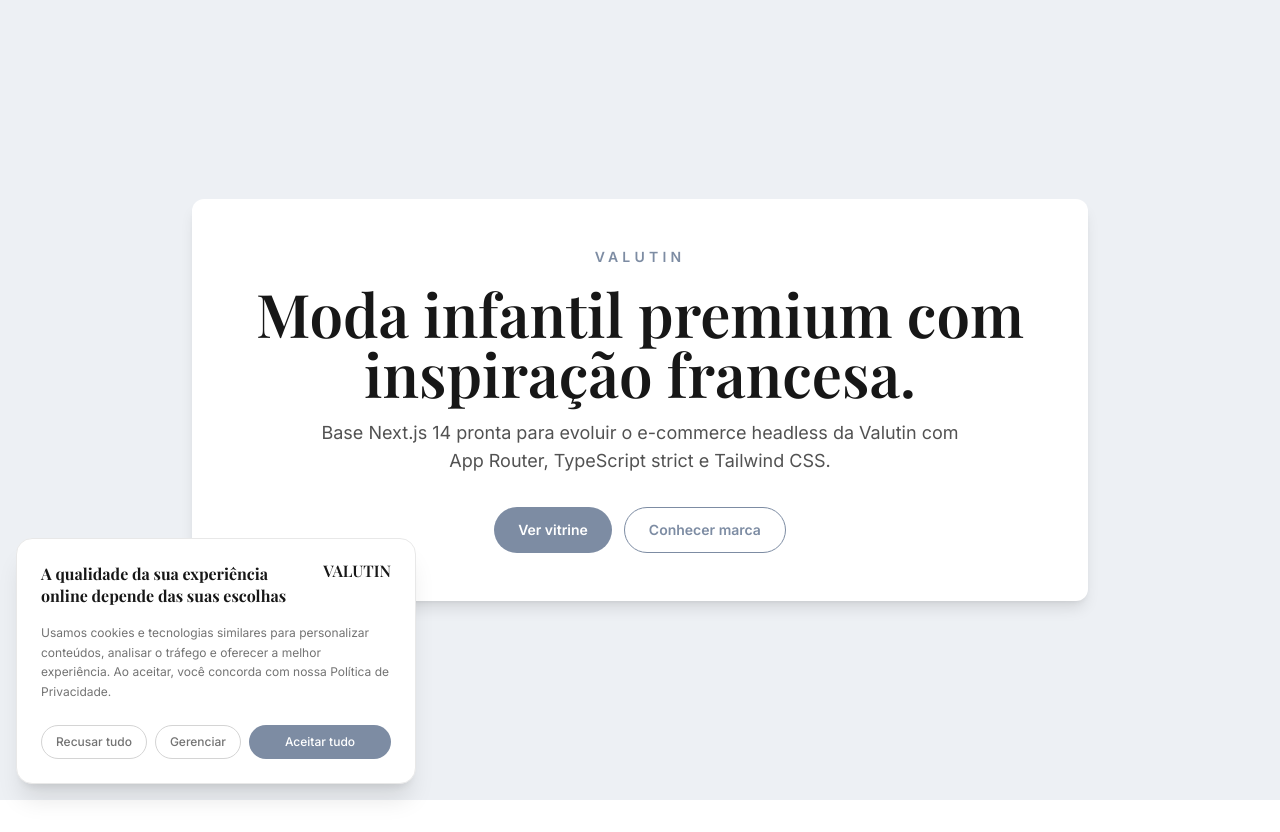
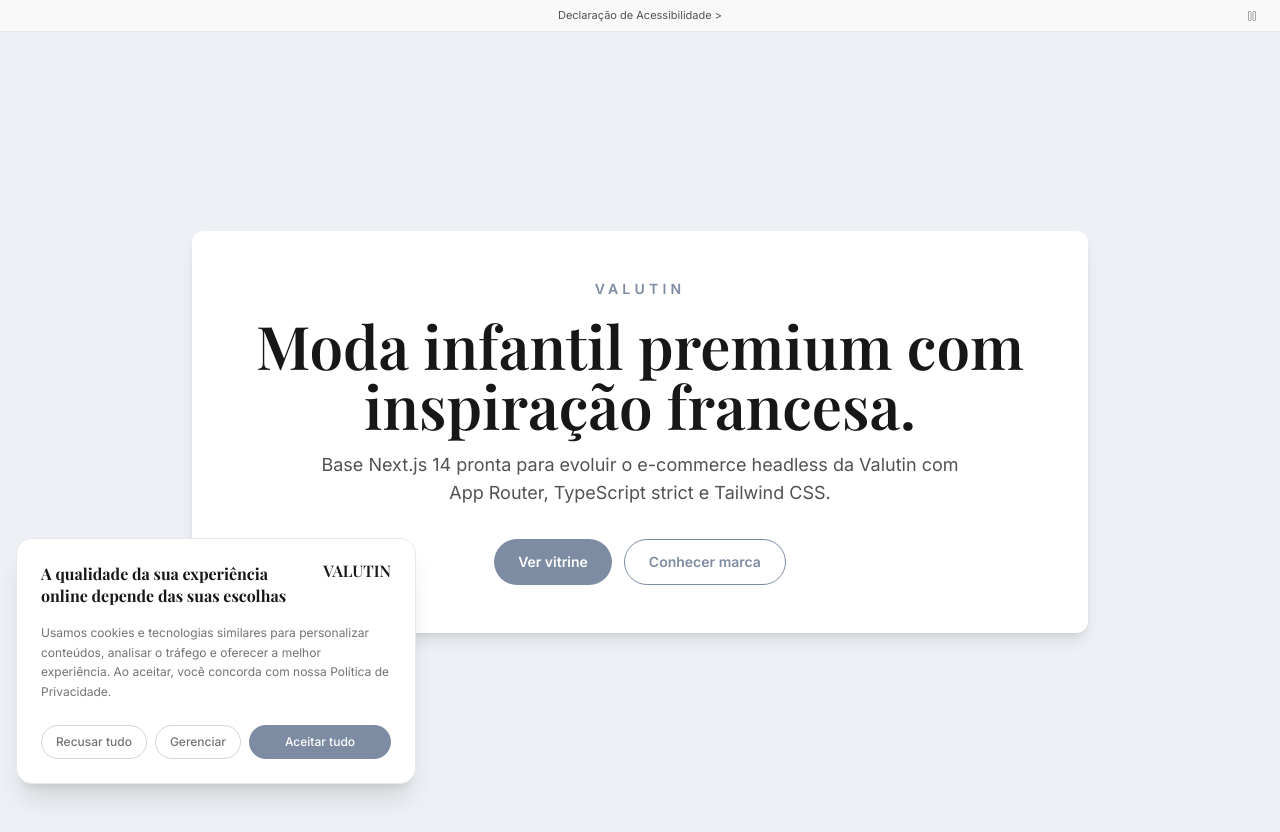
Before and after one commit to emeverton/valutin-ecommerce, a Next.js app: page / in a window 1280 px wide. Before the commit the page ends 800 px from the top, so only its background shows below. Built offline with nearby package versions, Linux system fonts and the light colour scheme.

Commit message:
feat: add animated Topbar with auto-rotation and pause control

```diff
--- a/src/app/layout.tsx
+++ b/src/app/layout.tsx
@@ -1,6 +1,7 @@
 import type { Metadata } from "next";
 import { Inter, Playfair_Display } from "next/font/google";
 import { CookieBanner } from "@/components/gdpr/CookieBanner";
+import { Topbar } from "@/components/layout/Topbar";
 import "./globals.css";
 
 const playfairDisplay = Playfair_Display({
@@ -34,6 +35,7 @@ export default function RootLayout({
       className={`${playfairDisplay.variable} ${inter.variable} h-full antialiased`}
     >
       <body className="flex min-h-full flex-col font-body">
+        <Topbar />
         {children}
         <CookieBanner />
       </body>
--- /dev/null
+++ b/src/components/layout/Topbar.tsx
@@ -0,0 +1,69 @@
+"use client";
+
+import { AnimatePresence, motion } from "framer-motion";
+import { Pause, Play } from "lucide-react";
+import { useEffect, useState } from "react";
+
+const messages = [
+  "Declaração de Acessibilidade >",
+  "Flores e Vestidos para Meninas 💐 — Ver Coleção",
+  "Mergulhe na Moda Praia 🏖️",
+];
+
+export function Topbar() {
+  const [currentIndex, setCurrentIndex] = useState(0);
+  const [isPausedByButton, setIsPausedByButton] = useState(false);
+  const [isHovered, setIsHovered] = useState(false);
+  const isPaused = isPausedByButton || isHovered;
+
+  useEffect(() => {
+    if (isPaused) {
+      return;
+    }
+
+    const intervalId = window.setInterval(() => {
+      setCurrentIndex((index) => (index + 1) % messages.length);
+    }, 4000);
+
+    return () => {
+      window.clearInterval(intervalId);
+    };
+  }, [isPaused]);
+
+  return (
+    <div
+      className="sticky top-0 z-[200] flex h-8 w-full items-center justify-center border-b border-[#E8E8E8] bg-[#F9F9F9]"
+      onMouseEnter={() => setIsHovered(true)}
+      onMouseLeave={() => setIsHovered(false)}
+    >
+      <AnimatePresence mode="wait">
+        <motion.p
+          key={currentIndex}
+          className="px-12 text-center font-body text-[11px] leading-none text-[#525252]"
+          initial={{ y: -16, opacity: 0 }}
+          animate={{
+            y: 0,
+            opacity: 1,
+            transition: { duration: 0.3, ease: "easeOut" },
+          }}
+          exit={{
+            y: 16,
+            opacity: 0,
+            transition: { duration: 0.2, ease: "easeIn" },
+          }}
+        >
+          {messages[currentIndex]}
+        </motion.p>
+      </AnimatePresence>
+
+      <button
+        aria-label={isPausedByButton ? "Retomar rotação do topbar" : "Pausar rotação do topbar"}
+        className="absolute right-4 flex h-6 w-6 cursor-pointer items-center justify-center text-[#A3A3A3] transition-colors hover:text-[#525252]"
+        type="button"
+        onClick={() => setIsPausedByButton((paused) => !paused)}
+      >
+        {isPausedByButton ? <Play size={12} /> : <Pause size={12} />}
+      </button>
+    </div>
+  );
+}
```
